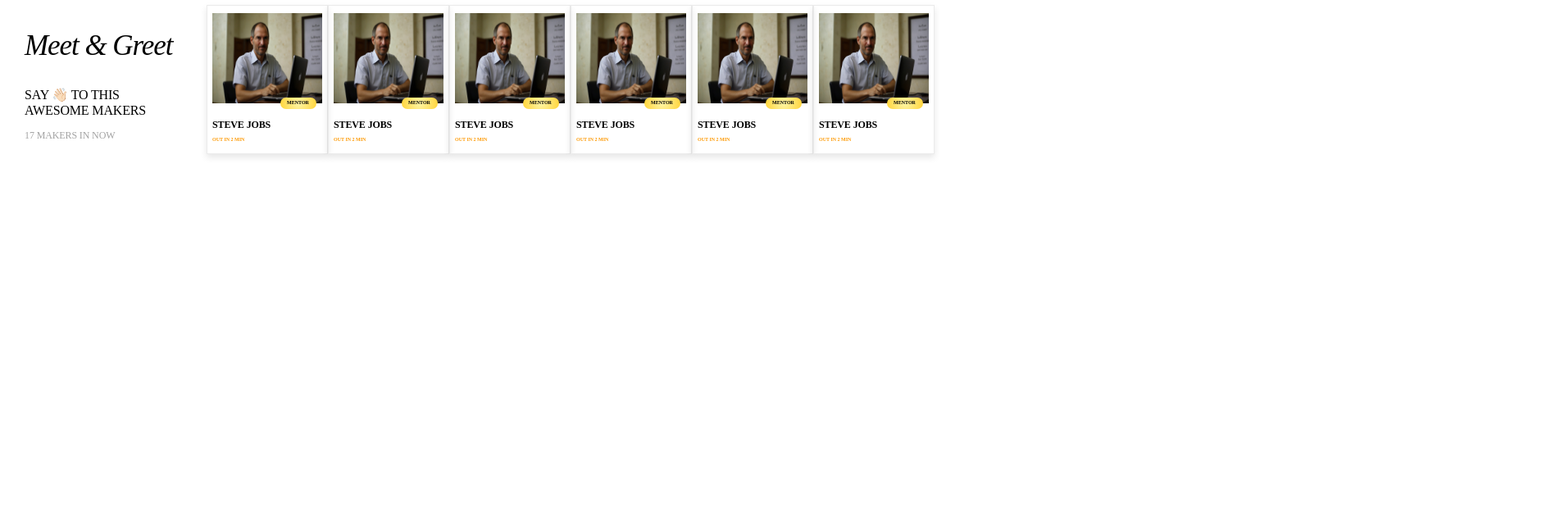
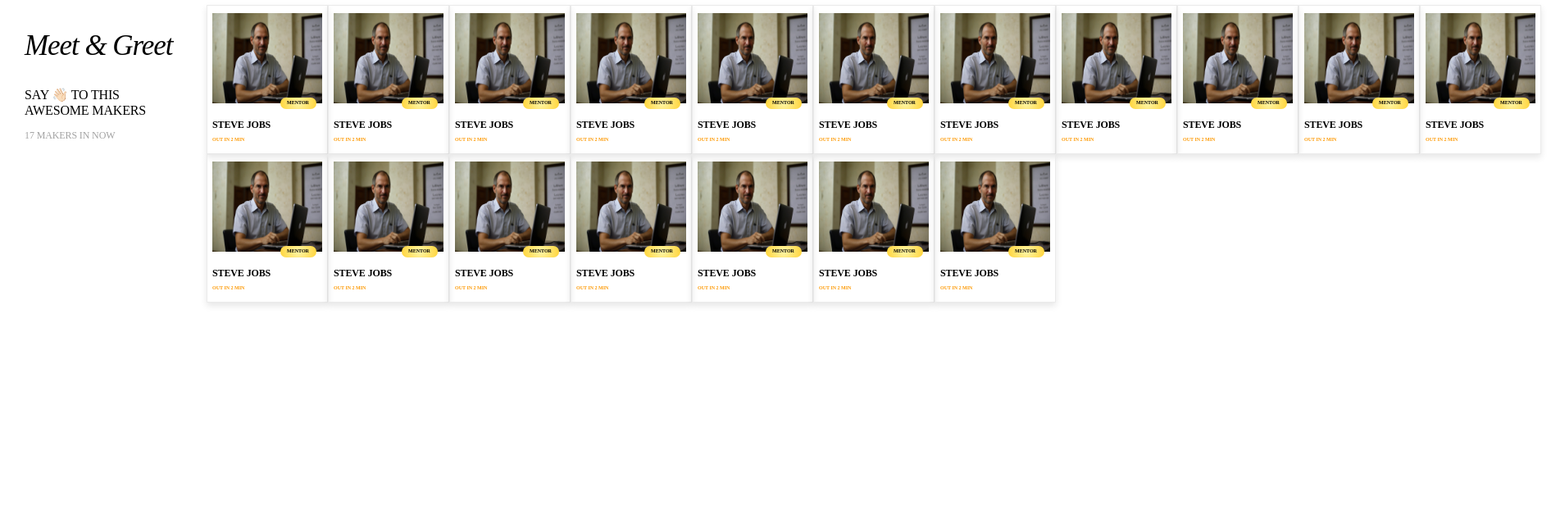
Before and after one commit to avmansoor2000/Tinker_Sample, a React (Create React App) app in the folder frontend/: page / in a window 1280 px wide. Shown: the top 644 px of the page at 82% size, 1892 px wide, since content can reach past the window. Built offline with nearby package versions, Linux system fonts and the light colour scheme.

Commit message:
flip added

```diff
--- a/frontend/src/assets/user.json
+++ b/frontend/src/assets/user.json
@@ -1,4 +1,88 @@
 [
+    {
+        "id": 1,
+        "name": "STEVE JOBS",
+        "status": "OUT IN 2 MIN",
+        "role": "MENTOR",
+        "image": "test.jpg"
+    },
+    {
+        "id": 2,
+        "name": "STEVE JOBS",
+        "status": "OUT IN 2 MIN",
+        "role": "MENTOR",
+        "image": "test.jpg"
+    },
+    {
+        "id": 3,
+        "name": "STEVE JOBS",
+        "status": "OUT IN 2 MIN",
+        "role": "MENTOR",
+        "image": "test.jpg"
+    },
+    {
+        "id": 1,
+        "name": "STEVE JOBS",
+        "status": "OUT IN 2 MIN",
+        "role": "MENTOR",
+        "image": "test.jpg"
+    },
+    {
+        "id": 2,
+        "name": "STEVE JOBS",
+        "status": "OUT IN 2 MIN",
+        "role": "MENTOR",
+        "image": "test.jpg"
+    },
+    {
+        "id": 3,
+        "name": "STEVE JOBS",
+        "status": "OUT IN 2 MIN",
+        "role": "MENTOR",
+        "image": "test.jpg"
+    },
+    {
+        "id": 1,
+        "name": "STEVE JOBS",
+        "status": "OUT IN 2 MIN",
+        "role": "MENTOR",
+        "image": "test.jpg"
+    },
+    {
+        "id": 2,
+        "name": "STEVE JOBS",
+        "status": "OUT IN 2 MIN",
+        "role": "MENTOR",
+        "image": "test.jpg"
+    },
+    {
+        "id": 3,
+        "name": "STEVE JOBS",
+        "status": "OUT IN 2 MIN",
+        "role": "MENTOR",
+        "image": "test.jpg"
+    },
+    {
+        "id": 1,
+        "name": "STEVE JOBS",
+        "status": "OUT IN 2 MIN",
+        "role": "MENTOR",
+        "image": "test.jpg"
+    },
+    {
+        "id": 2,
+        "name": "STEVE JOBS",
+        "status": "OUT IN 2 MIN",
+        "role": "MENTOR",
+        "image": "test.jpg"
+    },
+    {
+        "id": 3,
+        "name": "STEVE JOBS",
+        "status": "OUT IN 2 MIN",
+        "role": "MENTOR",
+        "image": "test.jpg"
+    },
     {
         "id": 1,
         "name": "STEVE JOBS",
--- a/frontend/src/components/card/card.css
+++ b/frontend/src/components/card/card.css
@@ -48,7 +48,7 @@ h5 {
 }
 
 .TV_fixed {
-  width: 1280px;
+  width: 1880px;
   /* height: 720px; */
   height: 1090px;
   /* background: #73f084; */
--- a/frontend/src/components/card/card.jsx
+++ b/frontend/src/components/card/card.jsx
@@ -3,6 +3,7 @@ import { useState,useEffect } from 'react';
 import ReactCardFlip from 'react-card-flip';
 import scanCodeImage from '../../assets/images/scan_code.png';
 import test from '../../assets/images/test.jpg';
+import steve_2 from '../../assets/images/steve_2.webp'
 import cardData from '../../assets/user.json';
 
 function Card() {
@@ -81,7 +82,7 @@ function Card() {
 
             </div>
             <div className="card_box" onClick={() => toggleCardFlip(index)}>
-            <img src={test} alt="Example" />
+            <img src={steve_2} alt="Example" />
               <span className="mentor_tag">MENTOR</span>
               <div className="name_text">
                 <h3>{card.name} </h3>
```
Also changed, not shown: frontend/src/assets/images/steve_2.webp (added).
